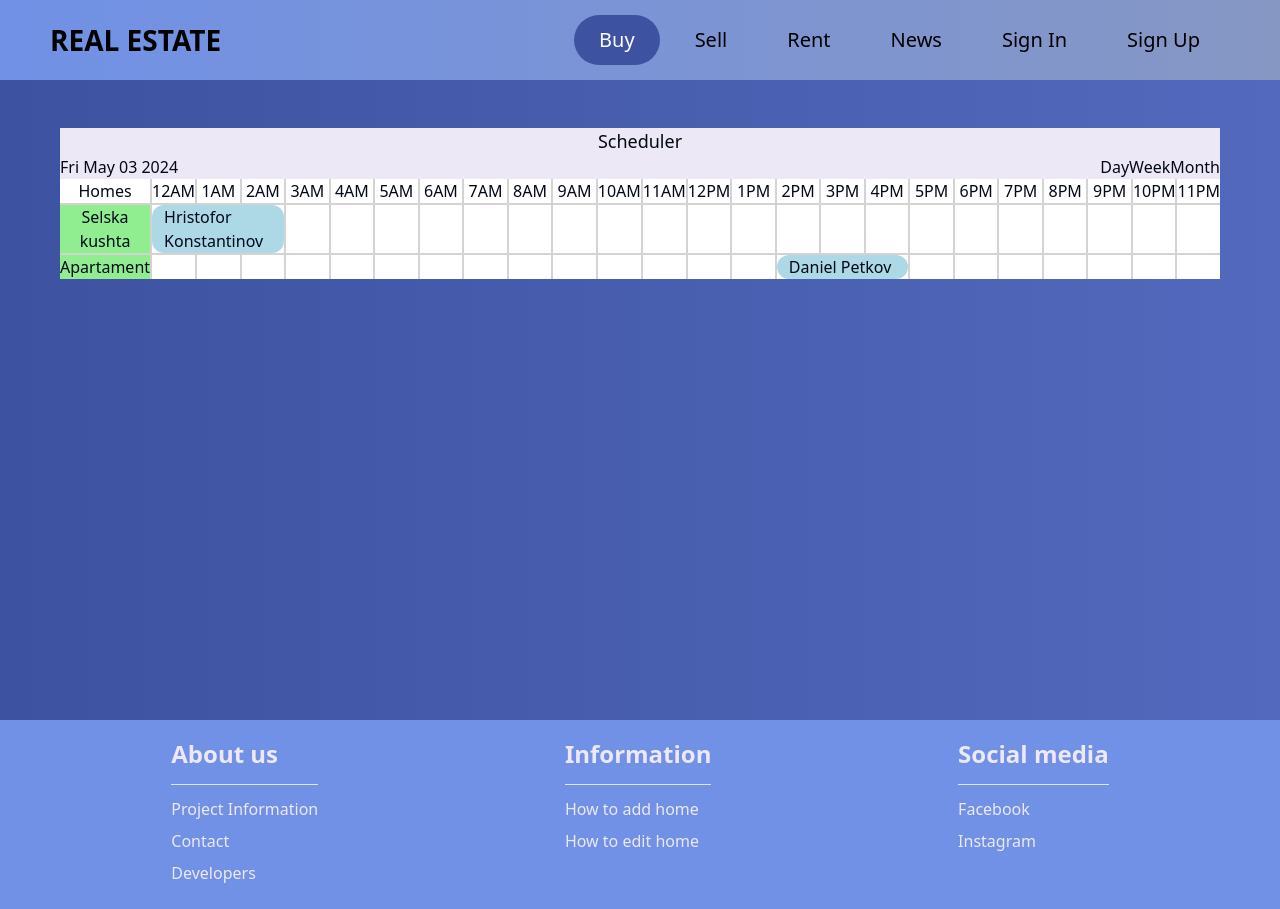
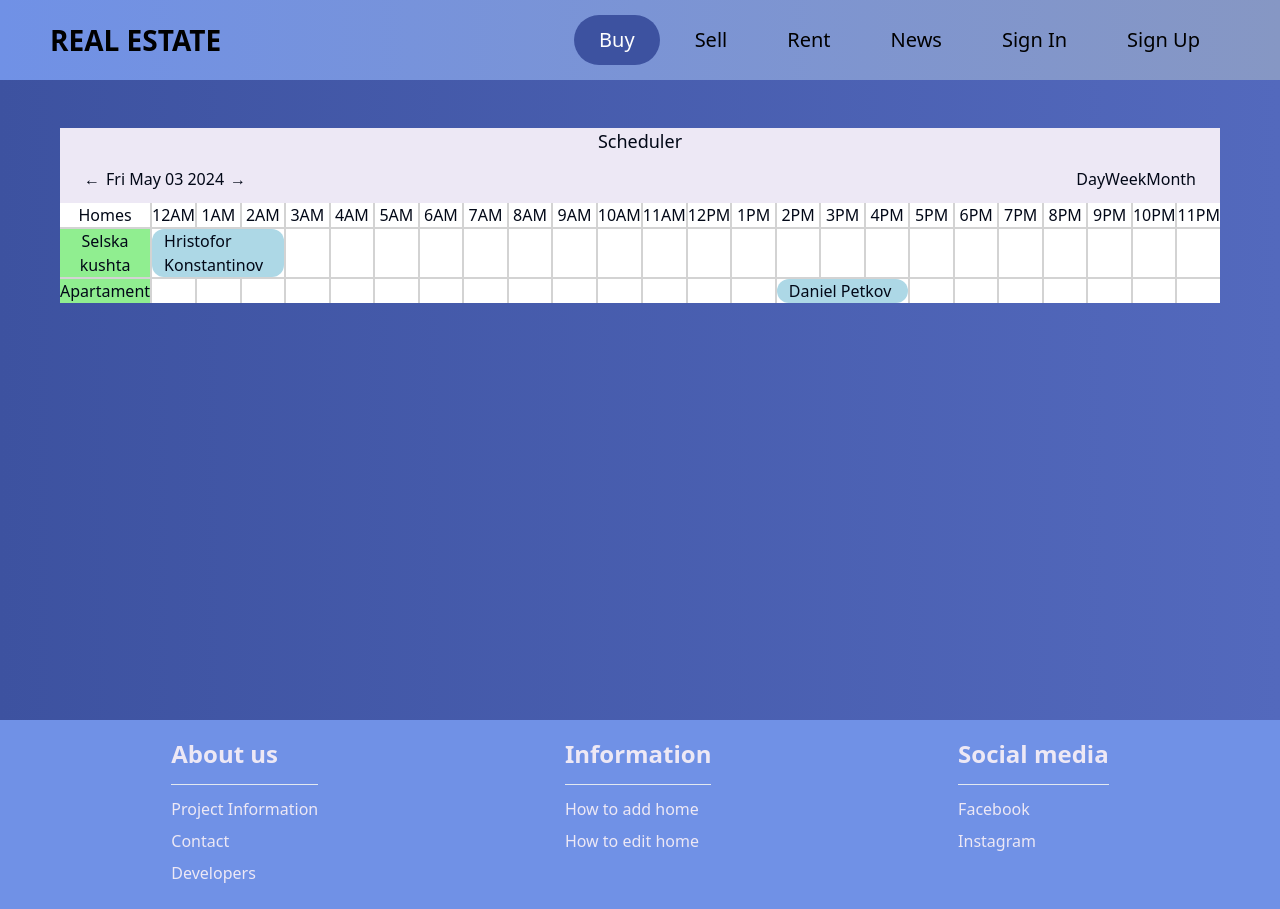
Before and after one commit to devihor25/Real-Estate-App-React, a React (Vite) app: page /meetings-scheduler in a window 1280 px wide. Built offline with nearby package versions, Linux system fonts and the light colour scheme.

Commit message:
add buttons to change the day

```diff
--- a/src/pages/MeetingsScheduler.jsx
+++ b/src/pages/MeetingsScheduler.jsx
@@ -116,7 +116,7 @@ const MeetingsScheduler = () => {
         // console.log(e)
     }
 
-    const handleDragEnd = (e) => {
+    const handleDragEnd = () => {
         console.log("dragEnd")
         draggedMeetingIdRef.current = null
         // console.log(e)
@@ -126,6 +126,20 @@ const MeetingsScheduler = () => {
         console.log(e)
     }
 
+    const handleNextPeriodClick = () => {
+        const currentPeriodDate = new Date(currentPeriod)
+        currentPeriodDate.setDate(currentPeriodDate.getDate() + 1)
+        const newPeriod = currentPeriodDate.toDateString()
+        setCurrentPeriod(newPeriod)
+    }
+
+    const handlePrevioustPeriodClick = () => {
+        const currentPeriodDate = new Date(currentPeriod)
+        currentPeriodDate.setDate(currentPeriodDate.getDate() - 1)
+        const newPeriod = currentPeriodDate.toDateString()
+        setCurrentPeriod(newPeriod)
+    }
+
     return (
         <section className={styles.schedulerContainer}>
             <section className={styles.schedulerRow}>
@@ -133,7 +147,11 @@ const MeetingsScheduler = () => {
                     <h2>Scheduler</h2>
                     <section>
                         <article className={styles.periodRow}>
-                            <article>{currentPeriod}</article>
+                            <article>
+                                <button type="button" onClick={handlePrevioustPeriodClick}>&larr;</button>
+                                <span className={styles.periodText}>{currentPeriod}</span>
+                                <button type="button" onClick={handleNextPeriodClick}>&rarr;</button>
+                            </article>
                             <article>
                                 <button type="button">Day</button>
                                 <button type="button">Week</button>
--- a/src/pages/scheduler.module.scss
+++ b/src/pages/scheduler.module.scss
@@ -31,6 +31,12 @@
     display: flex;
     flex-direction: row;
     justify-content: space-between;
+    padding: 12px 24px;
+}
+
+.periodText {
+    padding-left: 6px;
+    padding-right: 6px;
 }
 
 .schedulerWrapper {
```
